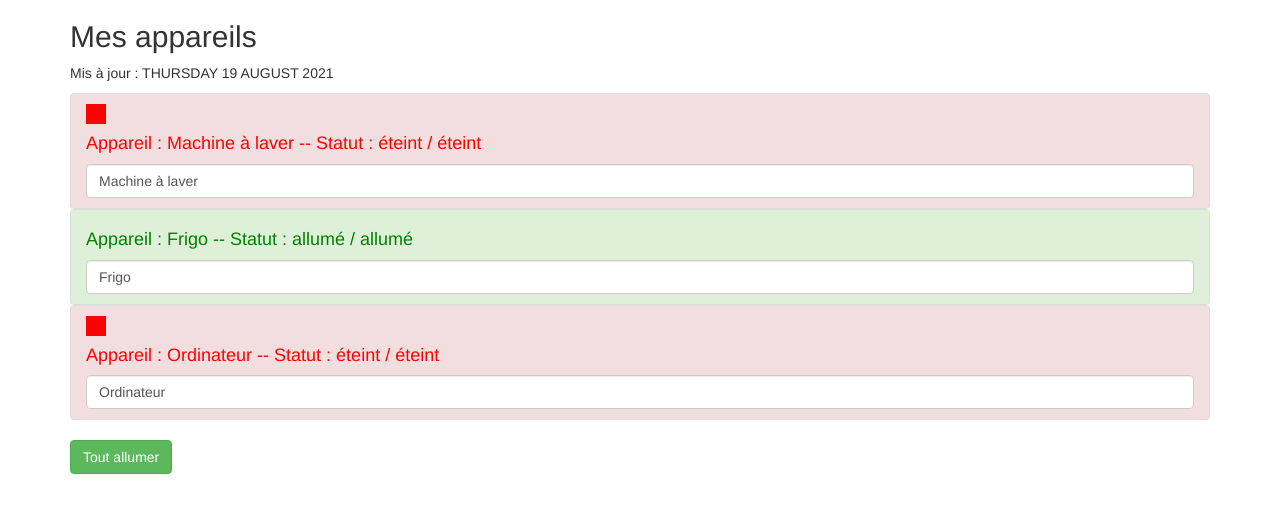
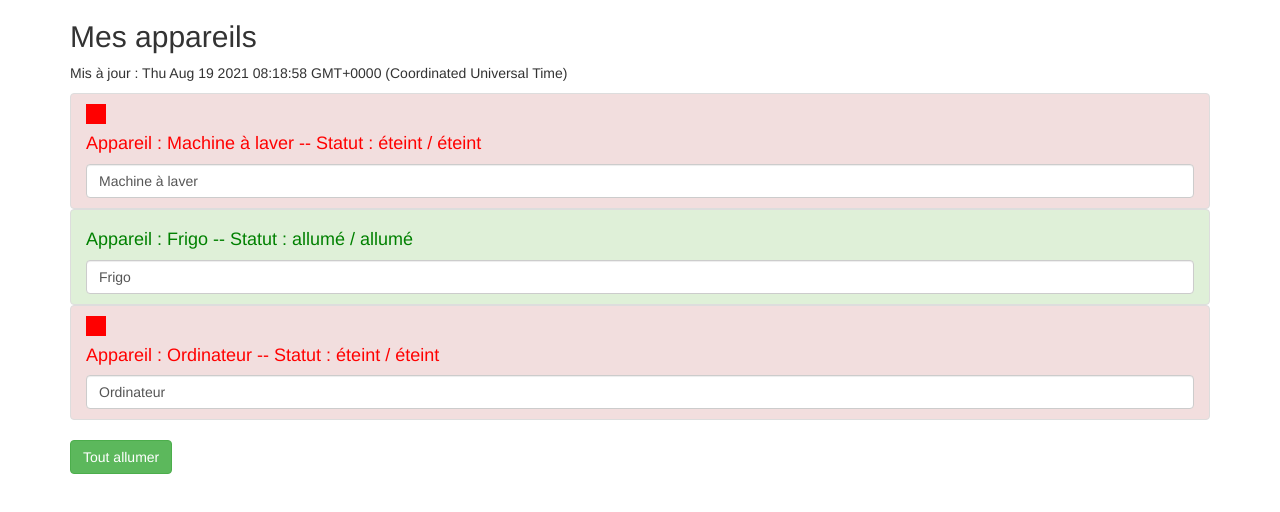
Before and after one commit to vgo-cca/mon-projet-angular, an Angular app: page / in a window 1280 px wide. Shown: the top 512 px of the page. Built offline with nearby package versions, Linux system fonts and the light colour scheme.

Commit message:
5-services : Injection et instances

```diff
--- a/src/app/app.component.html
+++ b/src/app/app.component.html
@@ -2,7 +2,9 @@
   <div class="row">
     <div class="col-xs-12">
       <h2>Mes appareils</h2>
-      <p>Mis à jour : {{ lastUpdate | date: 'EEEE d  MMMM y' | uppercase }}</p>
+      <p>Mis à jour : {{ lastUpdate | async }}</p>
+      <!-- not work -->
+      <!-- <p>Mis à jour : {{ lastUpdate | async | date: 'yMMMMEEEEd' | uppercase }}</p> -->
       <ul class="list-group">
         <!-- directive ngFor -> boucle -->
         <app-appareil
--- a/src/app/app.component.ts
+++ b/src/app/app.component.ts
@@ -1,4 +1,5 @@
 import { Component } from '@angular/core';
+import { AppareilService } from './services/appareil.service';
 
 @Component({
   selector: 'app-root',
@@ -8,9 +9,16 @@ import { Component } from '@angular/core';
 export class AppComponent {
   title = 'mon-projet-angular';
   isAuth = false;
-  lastUpdate = new Date();
+  lastUpdate = new Promise((resolve, reject) => {
+    const date = new Date();
+    setTimeout(
+      () => {
+        resolve(date);
+      }, 2000
+    );
+  });
 
-  constructor() {
+  constructor( appareilService: AppareilService) {
     setTimeout(
       () => {
         this.isAuth = true;
--- a/src/app/app.module.ts
+++ b/src/app/app.module.ts
@@ -6,6 +6,7 @@ import { AppComponent } from './app.component';
 import { MonPremierComponent } from './mon-premier/mon-premier.component';
 import { AppareilComponent } from './appareil/appareil.component';
 import { FormsModule } from '@angular/forms';
+import { AppareilService } from './services/appareil.service';
 
 @NgModule({
   declarations: [
@@ -18,7 +19,9 @@ import { FormsModule } from '@angular/forms';
     AppRoutingModule,
     FormsModule
   ],
-  providers: [],
+  providers: [
+    AppareilService
+  ],
   bootstrap: [AppComponent]
 })
 export class AppModule { }
--- /dev/null
+++ b/src/app/services/appareil.service.ts
@@ -0,0 +1,9 @@
+import { Injectable } from '@angular/core';
+
+@Injectable({
+  providedIn: 'root'
+})
+export class AppareilService {
+
+  constructor() { }
+}
```
